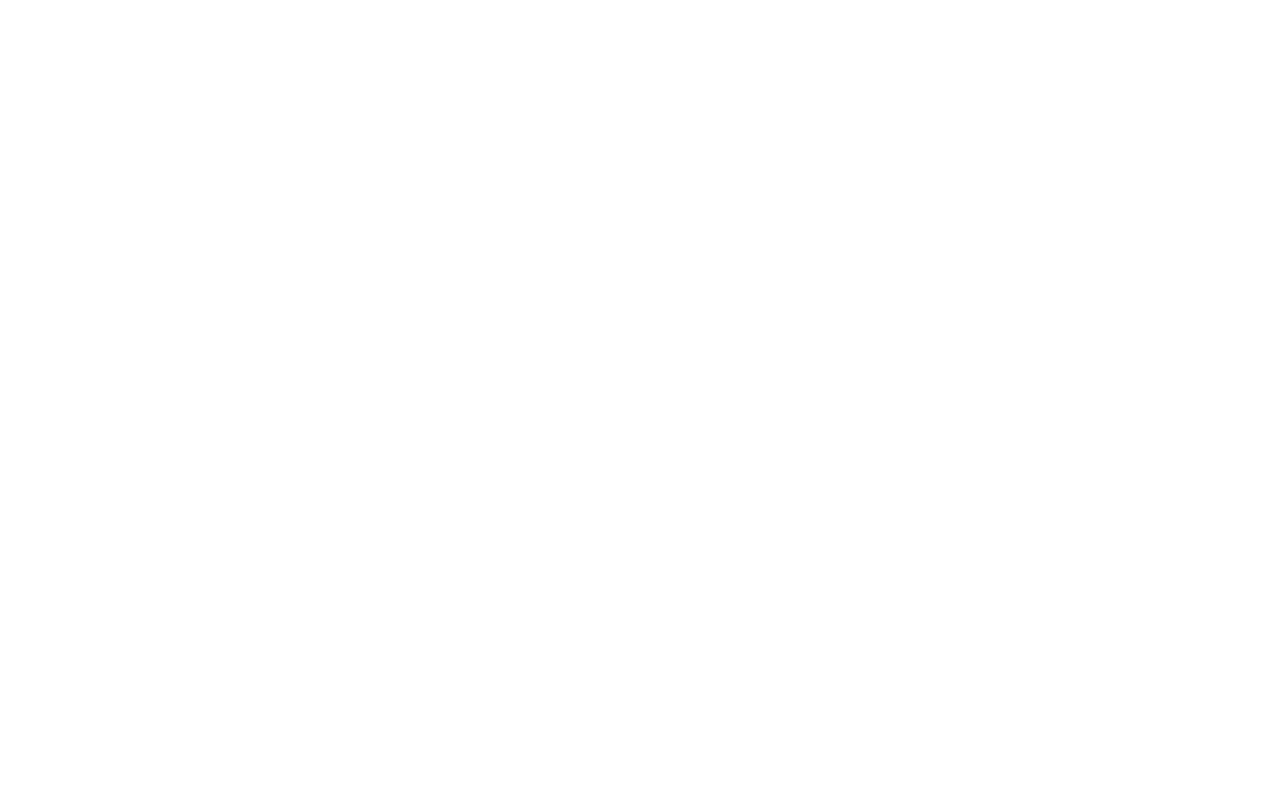
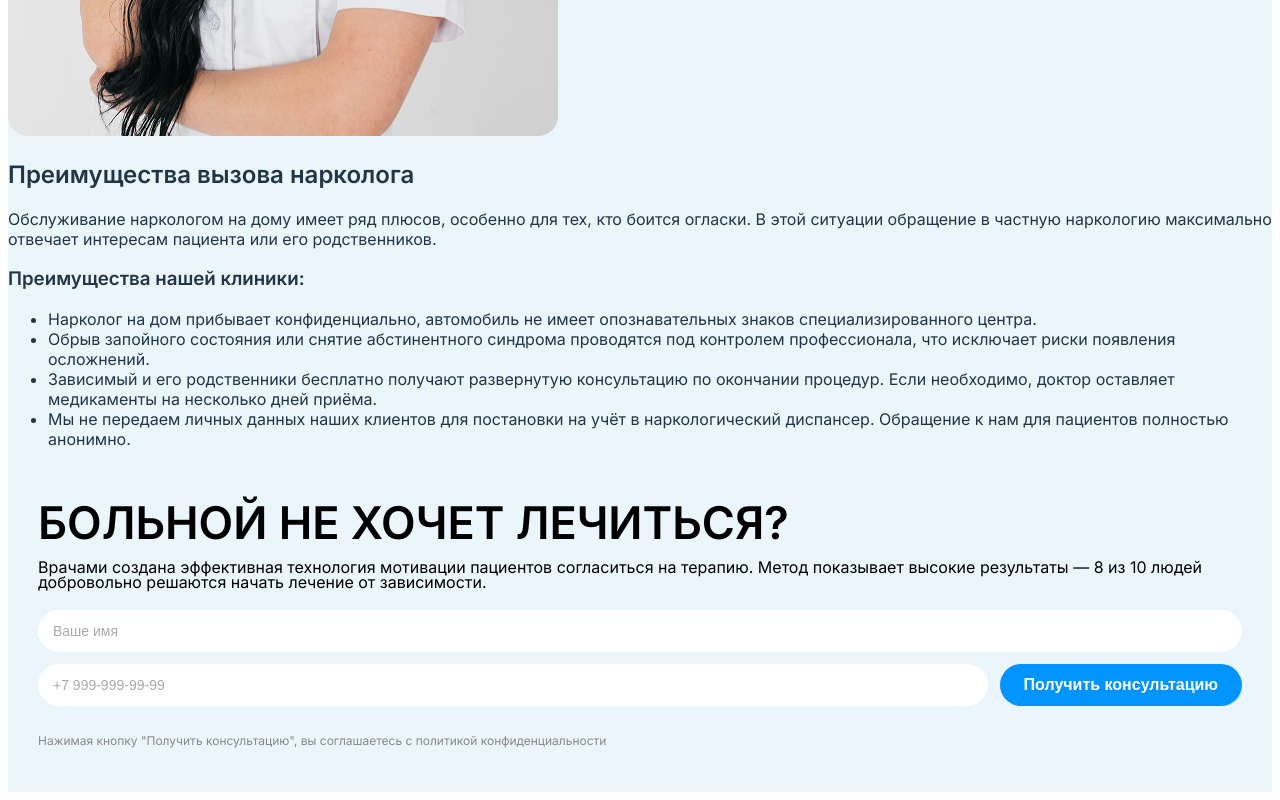
Before and after one commit to maevska/detox_clinic, a React (Vite) app in the folder frontend/: page / in a window 1280 px wide. Shown: the part 5584-6384 px from the top of the page. Before the commit the page ends 5060 px from the top, so only its background shows below. Built offline with nearby package versions, Linux system fonts and the light colour scheme.

Commit message:
Добавление компонента преимуществ

```diff
--- a/frontend/src/components/Advantages.jsx
+++ b/frontend/src/components/Advantages.jsx
@@ -1,2 +1,57 @@
-import React, { useState } from 'react';
 import "../styles/Advantages.css";
+import ConsultationForm from "./ConsultationForm";
+
+const Advantages = () => {
+    return (
+        <section className="advantages-sect">
+            <div className="adv-content">
+                <div className="adv-inf">
+                    <div className="adv-img">
+                        <img src="/images/advant.png" alt="Врач-нарколог" />
+                    </div>
+                    <div className="adv-text">
+                        <h2>Преимущества вызова нарколога</h2>
+                        <p>
+                            Обслуживание наркологом на дому имеет ряд плюсов, особенно для тех,
+                            кто боится огласки. В этой ситуации обращение в частную наркологию
+                            максимально отвечает интересам пациента или его родственников.
+                        </p>
+                        <h3 className="adv-p-list">Преимущества нашей клиники:</h3>
+                        <ul>
+                            <li>
+                                Нарколог на дом прибывает конфиденциально, автомобиль не имеет
+                                опознавательных знаков специализированного центра.
+                            </li>
+                            <li>
+                                Обрыв запойного состояния или снятие абстинентного синдрома
+                                проводятся под контролем профессионала, что исключает риски появления осложнений.
+                            </li>
+                            <li>
+                                Зависимый и его родственники бесплатно получают развернутую
+                                консультацию по окончании процедур. Если необходимо, доктор
+                                оставляет медикаменты на несколько дней приёма.
+                            </li>
+                            <li>
+                                Мы не передаем личных данных наших клиентов для постановки на
+                                учёт в наркологический диспансер. Обращение к нам для пациентов
+                                полностью анонимно.
+                            </li>
+                        </ul>
+                    </div>
+                </div>
+                <div className="adv-form">
+                    <ConsultationForm
+                        formsTitle="БОЛЬНОЙ НЕ ХОЧЕТ ЛЕЧИТЬСЯ?"
+                        chaptersform={`Врачами создана эффективная технология мотивации пациентов согласиться на терапию.
+                        Метод показывает высокие результаты — 8 из 10 людей добровольно решаются начать лечение от зависимости.`}
+                        buttonText="Получить консультацию"
+                        warning='Нажимая кнопку "Получить консультацию", вы соглашаетесь с политикой конфиденциальности'
+                        className="adv-forms-update"
+                    />
+                </div>
+            </div>
+        </section>
+    );
+};
+
+export default Advantages;
--- a/frontend/src/components/ConsultationForm.jsx
+++ b/frontend/src/components/ConsultationForm.jsx
@@ -1,9 +1,9 @@
 import "../styles/ConsultationForm.css";
 import Button from "../components/Button";
 
-const ConsultationForm = ({ formsTitle, chaptersform, buttonText, warning }) => {
+const ConsultationForm = ({ formsTitle, chaptersform, buttonText, warning, className = "" }) => {
     return (
-        <div className="container-form">
+        <div className={`container-form ${className}`}>
             <div className="headerform">
                 <h2 className="form-h2">{formsTitle}</h2>
                 <p className="parag-form">{chaptersform}</p>
--- a/frontend/src/main.jsx
+++ b/frontend/src/main.jsx
@@ -7,6 +7,7 @@ import ServicesGrid from "./components/ServicesGrid"
 import Steps from "./components/Steps"
 import InformClinic from "./components/InformClinic"
 import Staff from './components/Staff'
+import Advantages from './components/Advantages'
 
 createRoot(document.getElementById('root')).render(
   <StrictMode>
@@ -20,6 +21,7 @@ createRoot(document.getElementById('root')).render(
     <Steps />
     <InformClinic />
     <Staff />
+    <Advantages />
 
   </StrictMode>,
 )
--- a/frontend/src/styles/Advantages.css
+++ b/frontend/src/styles/Advantages.css
@@ -0,0 +1,4 @@
+.advantages-sect{
+    background-color: #ebf5fc;
+    font-family: "Inter", sans-serif;
+}
```
Also changed, not shown: frontend/public/images/advant.png (added).
